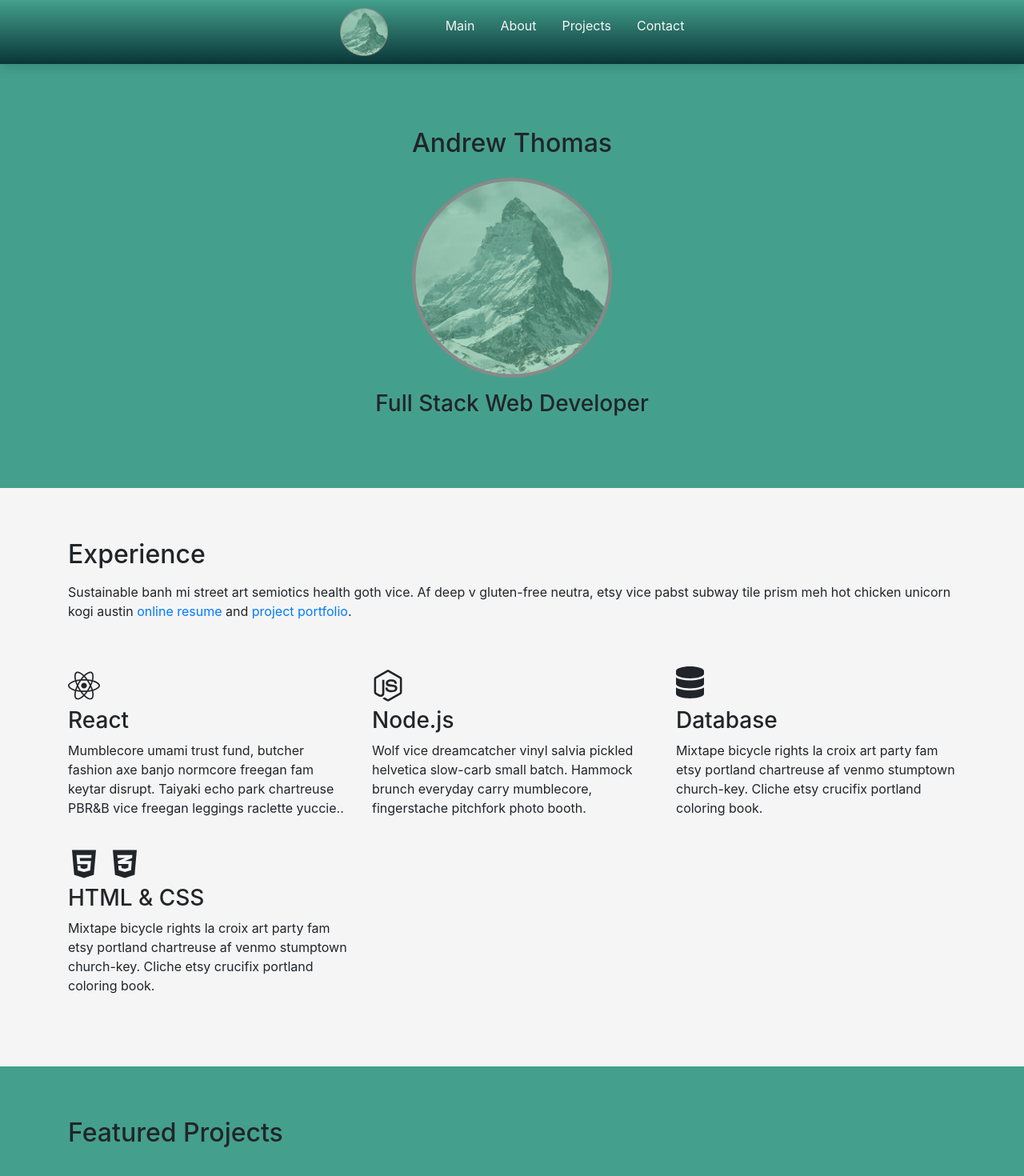
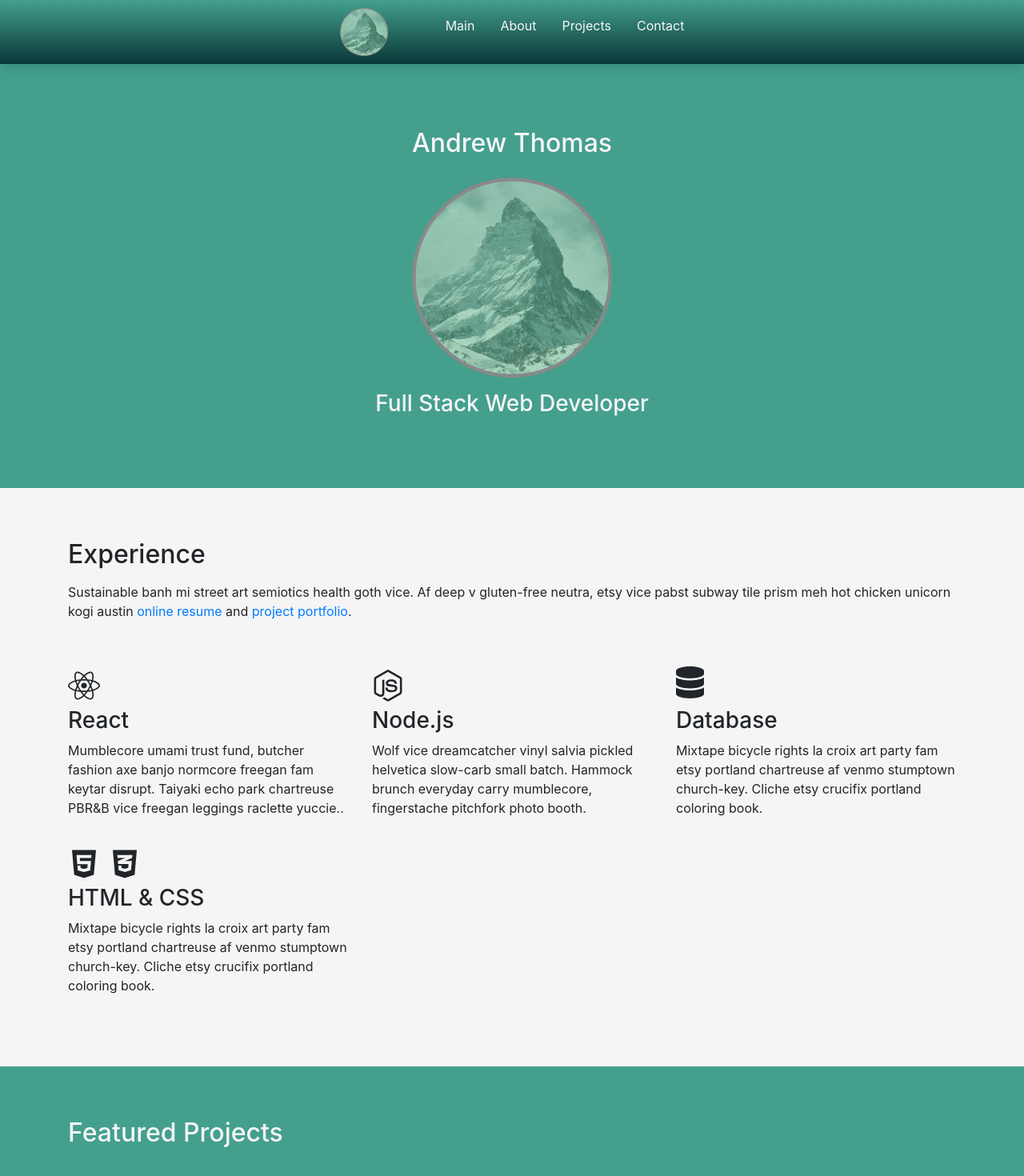
Before and after one commit to athomik79/react-portfolio, a React (Create React App) app: page / in a window 1280 px wide. Shown: the top 1470 px of the page at 80% size. Built offline with nearby package versions, Linux system fonts and the light colour scheme.

Commit message:
Changed text color on main and projects section

```diff
--- a/src/App.css
+++ b/src/App.css
@@ -76,6 +76,7 @@
 .main-section {
   height: 100vh, sm auto;
   background-color: #44a08d;
+  color: whitesmoke;
 }
 
 .about-section {
@@ -94,6 +95,10 @@
 .projects-section {
   height: 100vh, sm auto;
   background-color: #44a08d;
+}
+
+.projects-section .section-title {
+  color: whitesmoke;
 }
 
 .project-card {
```
